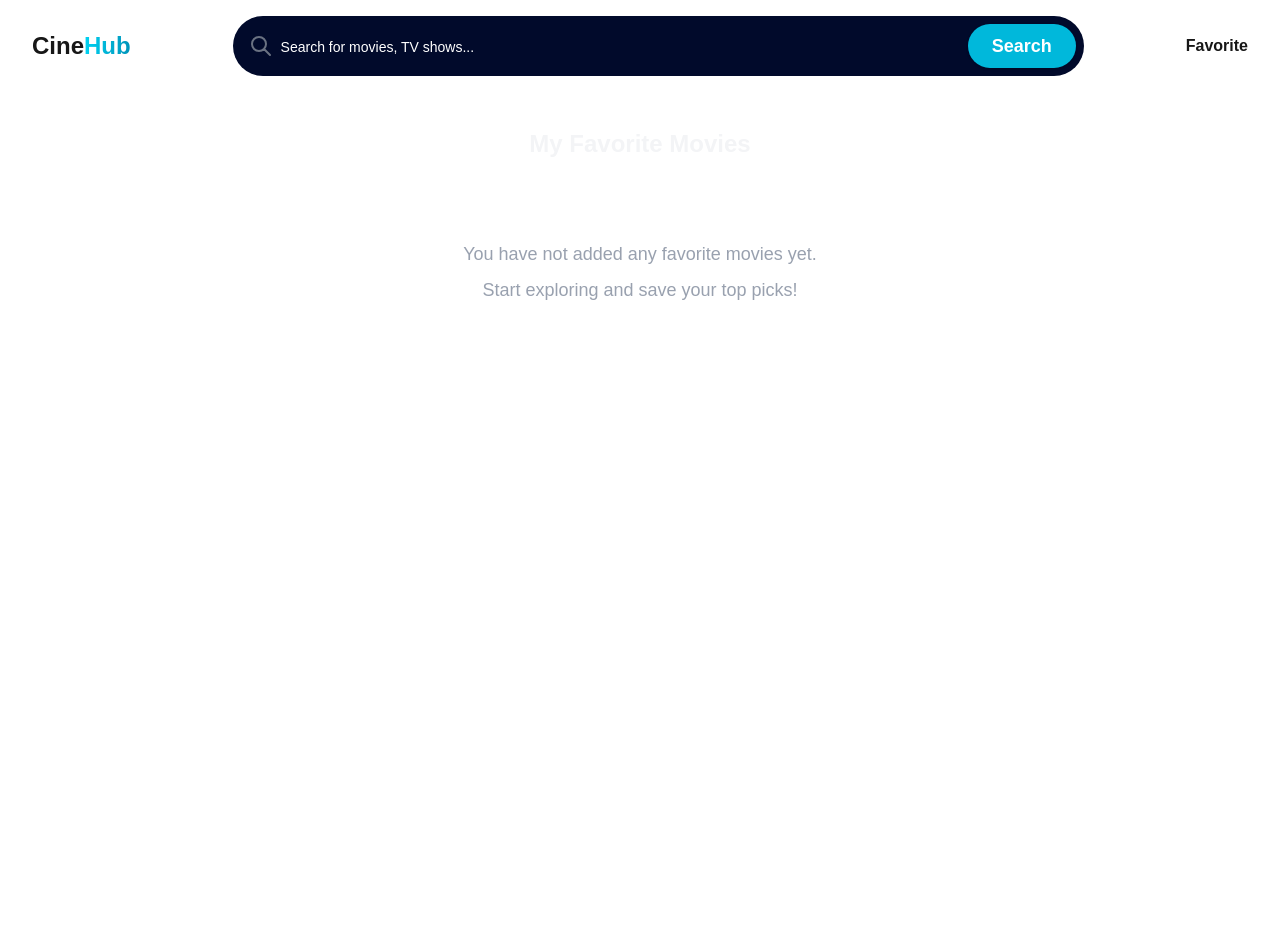
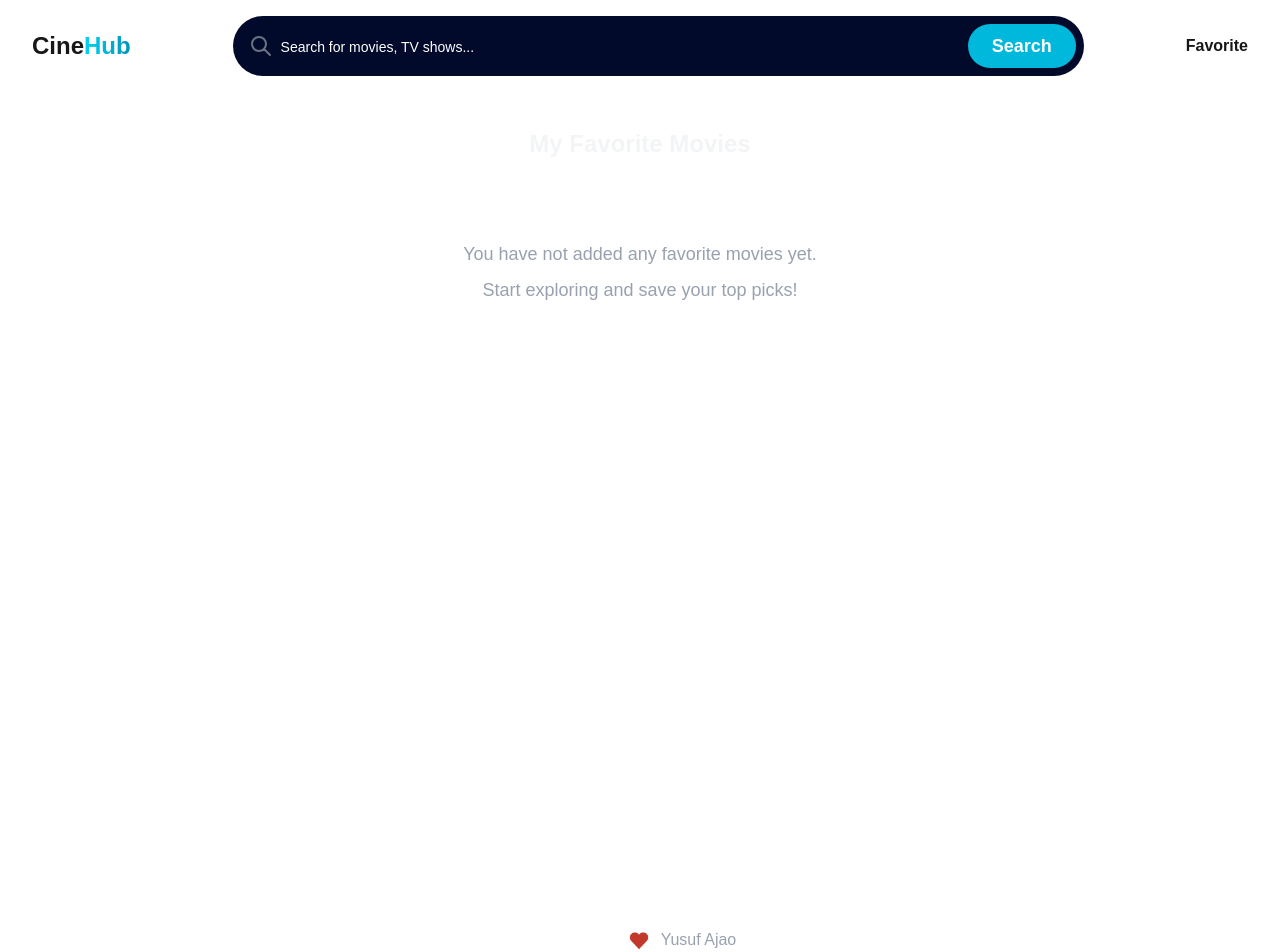
Before and after one commit to yusufweb/alx-project-nexus, a Next.js app: page /favourite in a window 1280 px wide. Shown: the top 952 px of the page. Before the commit the page ends 880 px from the top, so only its background shows below. Built offline with nearby package versions, Linux system fonts and the light colour scheme.

Commit message:
added footer

```diff
--- /dev/null
+++ b/Components/Layout/Footer.tsx
@@ -0,0 +1,23 @@
+import React from "react";
+import Image from "next/image";
+
+const Footer: React.FC = () => {
+  return (
+    <footer className="text-white p-4 text-center py-6 mt-6">
+      <div className="flex justify-center items-center space-x-3">
+        <p>
+          Made with{" "}
+        </p>
+        <Image
+            src="/heart-saved.png"
+            width={20}
+            height={20}
+            alt="heart-footer"
+          />
+          <p className="text-gray-400">Yusuf Ajao</p>
+      </div>
+    </footer>
+  );
+};
+
+export default Footer;
--- a/Components/common/Hero.tsx
+++ b/Components/common/Hero.tsx
@@ -19,7 +19,7 @@ const HeroSection: React.FC = () => {
       />
 
       {/* Dark Overlay for Text Readability */}
-      <div className="absolute inset-0 bg-[#010616] opacity-35 z-10"></div>
+      <div className="absolute inset-0 bg-[#010616] opacity-15 z-10"></div>
 
       {/* Content */}
       <div className="relative z-20 flex flex-col items-start justify-center h-full text-left text-white px-8">
--- a/Components/common/MovieCard.tsx
+++ b/Components/common/MovieCard.tsx
@@ -33,7 +33,7 @@ const MovieCard: React.FC<Movie> = ({
 
   return (
     <div
-      className="rounded-lg shadow-lg bg-[#030f3d] p-2 relative cursor-pointer group overflow-hidden h-full"
+      className="rounded-lg shadow-lg bg-[#020c36] p-3 cursor-pointer group overflow-hidden h-full"
       onClick={handleCardClick}
     >
       <div className="relative">
@@ -57,9 +57,9 @@ const MovieCard: React.FC<Movie> = ({
            <Button
             title={
               isCurrentlyFavorite ? (
-                <FontAwesomeIcon icon={faHeart} className="text-red-500 text-2xl" fade/>
+                <FontAwesomeIcon icon={faHeart} className="text-red-500 text-2xl"/>
               ) : (
-                 <FontAwesomeIcon icon={faHeart} className="text-white text-2xl" fade/>
+                 <FontAwesomeIcon icon={faHeart} className="text-white text-2xl"/>
               )
             }
             onClick={handleSaveClick}
--- a/pages/_app.tsx
+++ b/pages/_app.tsx
@@ -1,13 +1,15 @@
 import "@/styles/globals.css";
 import type { AppProps } from "next/app";
 import Header from "@/Components/Layout/Header";
-import '../lib/fontawesome';
+import "../lib/fontawesome";
+import Footer from "@/Components/Layout/Footer";
 
 export default function App({ Component, pageProps }: AppProps) {
   return (
-    <>
+    <div className="min-h-screen">
       <Header />
       <Component {...pageProps} />
-    </>
+      <Footer />
+    </div>
   );
 }
--- a/pages/index.tsx
+++ b/pages/index.tsx
@@ -24,17 +24,16 @@ const Home: React.FC<HomePageProps> = ({ movies, error }) => {
   }
 
   return (
-    <div>
+    <>
       <Hero />
-      <div className="max-h-screen px-4 lg:px-8 md:px-8 sm:px-8 py-4 -mt-18 relative z-10">
+      <div className="max-h-screen px-4 lg:px-8 md:px-8 sm:px-8 py-4 -mt-18">
         {movies.length === 0 && !error && (
           <p className="text-center text-gray-400 text-lg">
             No popular movies found at the moment. Please try again later.
           </p>
         )}
-        <div className="grid lg:grid-cols-5 md:grid-cols-3 sm:grid-cols-2 gap-5">
+        <div className="grid xl:grid-cols-5 lg:grid-cols-4 md:grid-cols-3 sm:grid-cols-2 gap-5">
           {movies.map((movie) => (
-            // <Link href={`/movies/${movie.id}`}>
             <div key={movie.id}>
               <MovieCard
                 title={movie.title}
@@ -44,11 +43,10 @@ const Home: React.FC<HomePageProps> = ({ movies, error }) => {
                 poster_path={movie.poster_path}
               />
             </div>
-            // </Link>
           ))}
         </div>
       </div>
-    </div>
+    </>
   );
 };
 
```
Lines whose indentation alone changed are shown as unchanged.
